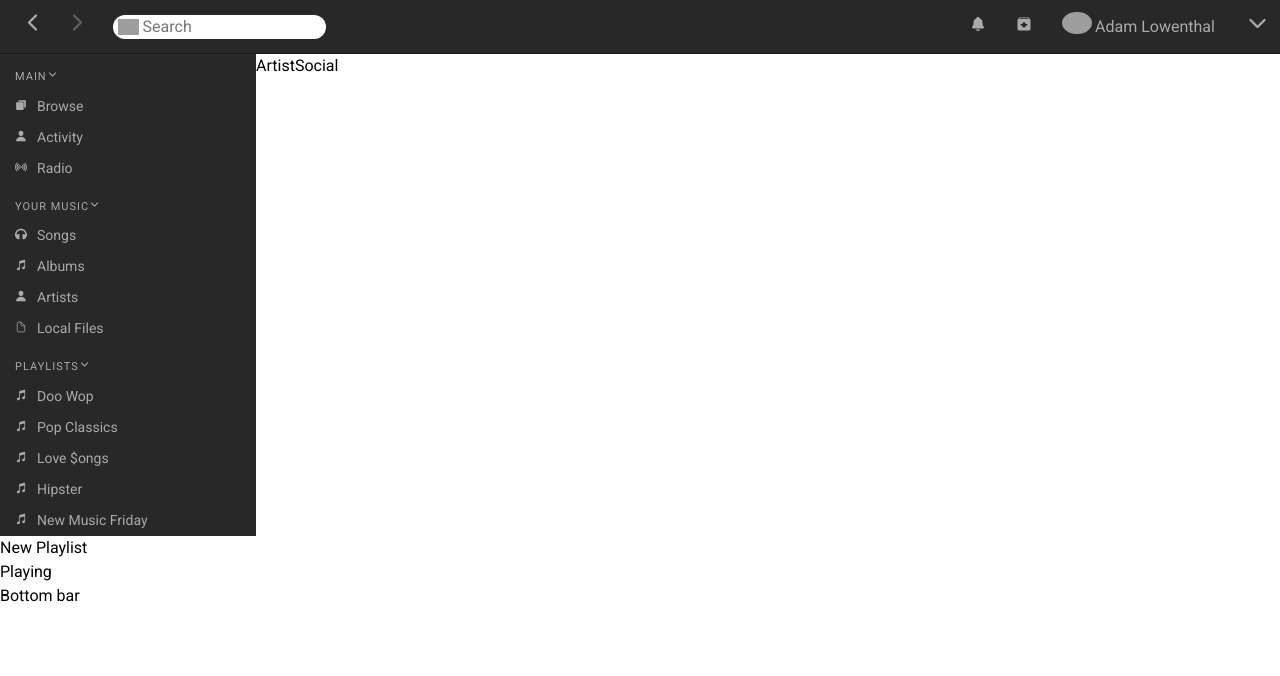
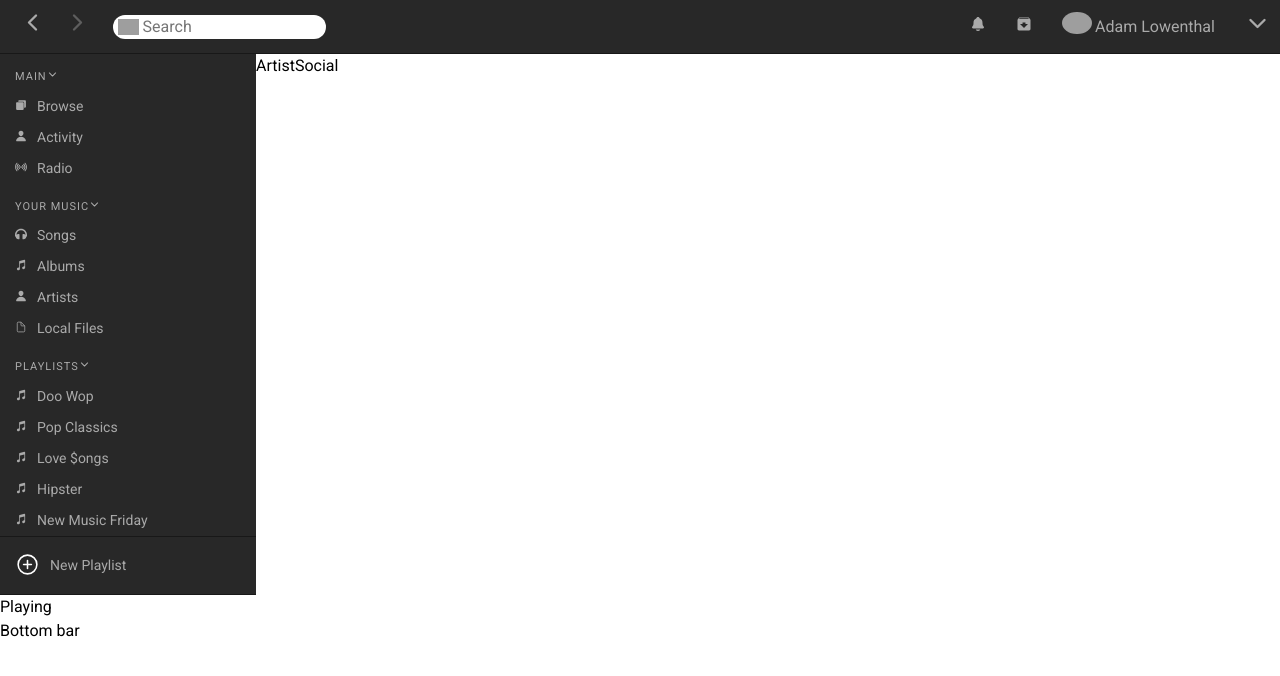
Before and after one commit to AntonSkliarov/spotify-app, a React (Create React App) app: page / in a window 1280 px wide. Shown: the top 676 px of the page. Built offline with nearby package versions, Linux system fonts and the light colour scheme; grey boxes are pictures that could not be loaded.

Commit message:
added new-playlist component

```diff
--- /dev/null
+++ b/src/app/components/content/components/sidebar/components/new-playlist/index.tsx
@@ -0,0 +1 @@
+export * from './new-playlist';
--- /dev/null
+++ b/src/app/components/content/components/sidebar/components/new-playlist/new-playlist.sass
@@ -0,0 +1,30 @@
+@import '../../../../../../../helpers/_variables'
+
+.new-playlist
+  padding: $padding
+
+  background: $light-black
+  border-top: 1px solid $black
+  border-bottom: 1px solid $black
+
+  &:hover
+    background: lighten( $light-black, 10% )
+
+  &:hover &__link
+    color: $white
+
+  &__link
+    display: flex
+    flex-flow: row nowrap
+    align-items: center
+
+    color: $grey
+
+  &__icon
+    margin-right: $margin-sm
+
+    color: $white
+    line-height: 15px
+
+  &__text
+    font-size: 14px
--- /dev/null
+++ b/src/app/components/content/components/sidebar/components/new-playlist/new-playlist.tsx
@@ -0,0 +1,18 @@
+import React from 'react';
+import { IoAddCircleOutline } from 'react-icons/io5';
+import './new-playlist.sass';
+
+export const NewPlaylist = () => (
+  <section className="new-playlist">
+    <a className="new-playlist__link" href="#">
+
+      <span className="new-playlist__icon">
+        <IoAddCircleOutline size={25}/>
+      </span>
+
+      <span className="new-playlist__text">
+        New Playlist
+      </span>
+    </a>
+  </section>
+);
--- a/src/app/components/content/components/sidebar/sidebar.tsx
+++ b/src/app/components/content/components/sidebar/sidebar.tsx
@@ -1,11 +1,12 @@
 import React from 'react';
 import { Navigation } from './components/navigation';
+import { NewPlaylist } from './components/new-playlist';
 import './sidebar.sass';
 
 export const Sidebar: React.FC = () => (
   <aside className="sidebar">
     <Navigation />
-    <section>New Playlist</section>
+    <NewPlaylist />
     <section>Playing</section>
   </aside>
 );
```
